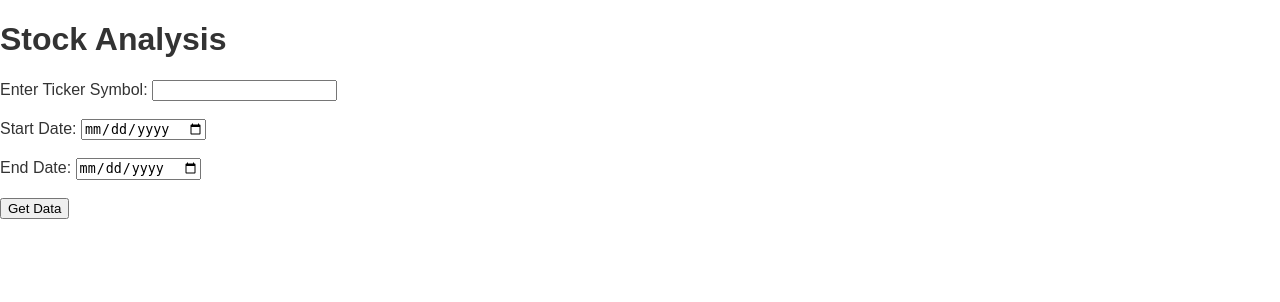
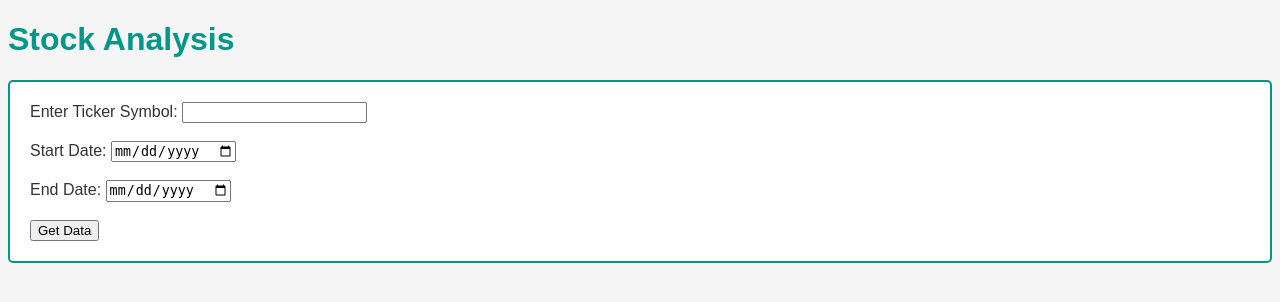
Before and after one commit to prithivraj-ml/Stock_Portfolio, a Flask app: page / in a window 1280 px wide. Shown: the top 302 px of the page. Run offline with Flask 3, Linux system fonts and the light colour scheme.

Commit message:
Update styles.css

```diff
--- a/static/styles.css
+++ b/static/styles.css
@@ -1,12 +1,19 @@
-/* Body styles */
 body {
+    background-color: #f5f5f5;
     font-family: Arial, sans-serif;
-    color: #333333; /* Dark gray text */
-    margin: 0;
-    padding: 0;
-    /* Background image */
-    background-image: url(C:\Users\Prithivraj\Desktop\New project\static\WhatsApp Image 2023-11-25 at 16.43.38_cfc1c6ae.jpg); /* Replace 'path/to/your/image.jpg' with your image file path */
-    background-size: cover; /* Cover the entire background */
-    background-repeat: no-repeat; /* Do not repeat the image */
-    background-attachment: fixed; /* Fixed background position */
+    color: #333;
 }
+
+h1 {
+    color: #009688;
+}
+
+/* Example styling for the form */
+form {
+    border: 2px solid #009688;
+    padding: 20px;
+    border-radius: 5px;
+    background-color: #fff;
+}
+
+/* Add more styles based on your design preferences */
```
